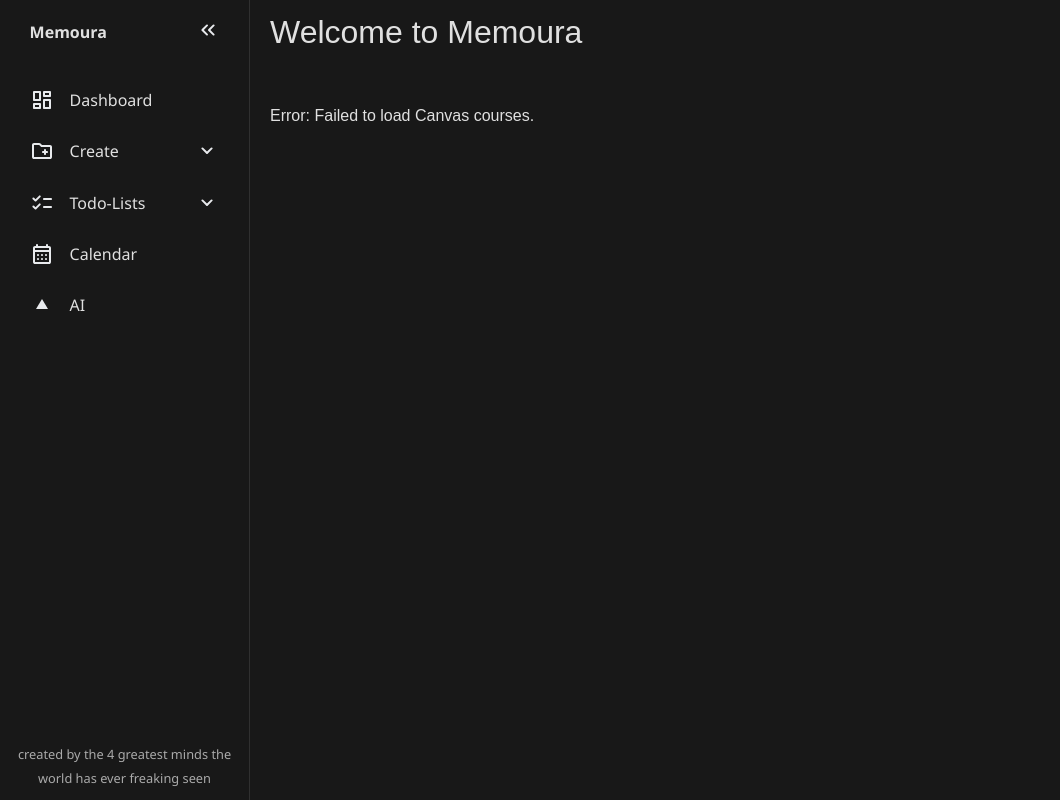
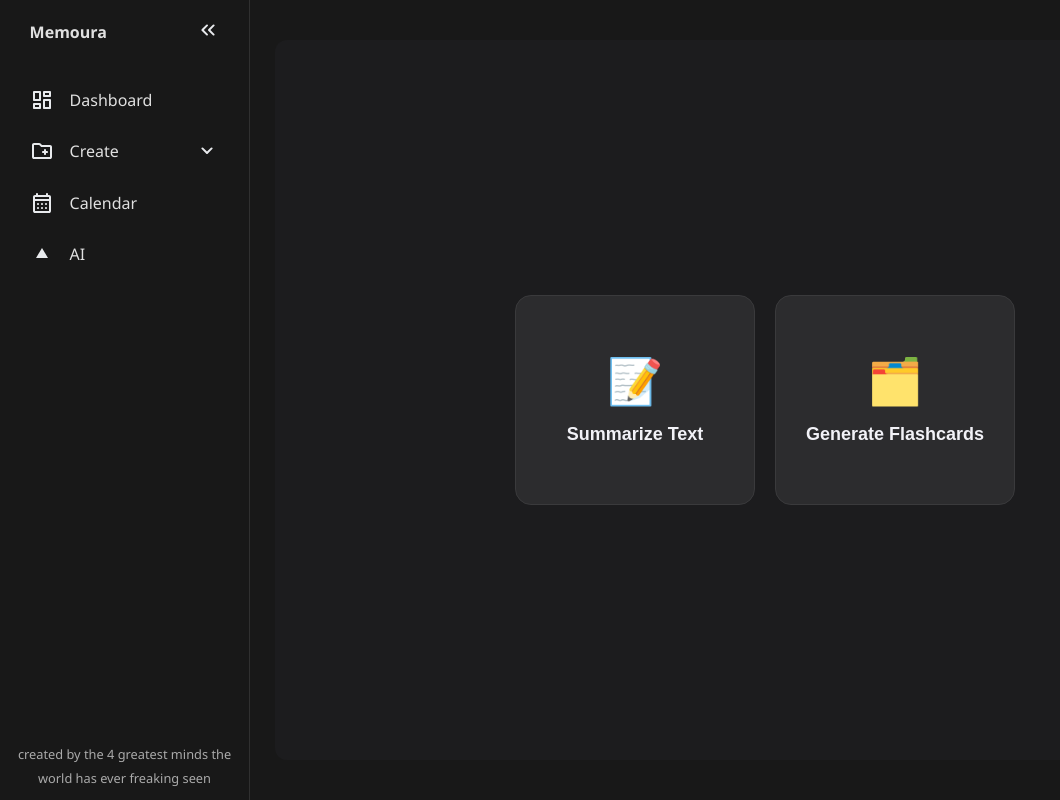
Before and after one commit to LeDuyNg/Memoura, a React (Vite) app: page / in a window 1280 px wide. Both pictures are taken after a click on the link "AI". Shown: the whole page, without its empty margins (0-1060 px from the left). Built offline with nearby package versions, Linux system fonts and the light colour scheme.

Commit message:
Add UI to AI icon

```diff
--- a/src/main/index.js
+++ b/src/main/index.js
@@ -14,8 +14,8 @@
 function createWindow() {
   // Create the browser window.
   const mainWindow = new BrowserWindow({
-    width: 900,
-    height: 670,
+    width: 1200,
+    height: 900,
     show: false,
     autoHideMenuBar: true,
     ...(process.platform === "linux" ? { icon } : {}),
--- a/src/renderer/src/App.jsx
+++ b/src/renderer/src/App.jsx
@@ -5,6 +5,7 @@
 import Sidebar from "./components/Sidebar";
 import Calendar from './components/Calendar';
 import Dashboard from './components/Dashboard';
+import AIView from './components/AIView';
 
 function App() {
   const [activeView, setActiveView] = useState('dashboard');
@@ -104,6 +105,12 @@
             onFileClick={handleFileClick}
           />
         )}
+
+        {activeView === "ai" && (
+          <AIView
+            vaultData={vaultData}
+          />
+        )}
       </div>
     </div>
   );
--- /dev/null
+++ b/src/renderer/src/assets/AIView.css
@@ -0,0 +1,61 @@
+.ai-container {
+  flex: 1;
+  width: 900px;
+  background-color: #1c1c1e;
+  color: #f2f2f7;
+  border-radius: 12px;
+  padding: 40px;
+  font-family: -apple-system, BlinkMacSystemFont, "Segoe UI", Roboto, sans-serif;
+  margin: 40px auto;
+  display: flex;
+  align-items: center; /* Center vertically */
+  justify-content: center; /* Center horizontally */
+  height: 80vh;
+}
+
+.button-wrapper {
+  display: flex;
+  gap: 20px; /* Reduced gap */
+  width: 100%;
+  max-width: 500px; /* Reduced from 700px */
+  justify-content: center;
+}
+
+.ai-card-btn {
+  flex: 1;
+  background: #2c2c2e;
+  border: 1px solid #3a3a3c;
+  border-radius: 16px; /* Slightly smaller radius */
+  padding: 40px 15px; /* Reduced padding from 60px 20px */
+  cursor: pointer;
+  transition: all 0.2s ease-in-out;
+  display: flex;
+  flex-direction: column;
+  align-items: center;
+  justify-content: center;
+  color: #f2f2f7;
+  text-align: center;
+  height: 210px; /* Reduced from 300px */
+}
+
+.ai-card-btn:hover {
+  background: #3a3a3c;
+  transform: translateY(-4px); /* Slightly smaller lift */
+  border-color: #007aff;
+  box-shadow: 0 10px 20px rgba(0,0,0,0.4);
+}
+
+.ai-card-btn:active {
+  transform: scale(0.98);
+}
+
+.ai-card-btn .icon {
+  font-size: 45px; /* Reduced from 64px */
+  margin-bottom: 16px; /* Reduced from 24px */
+}
+
+.ai-card-btn h2 {
+  font-size: 18px; /* Reduced from 24px */
+  margin: 0;
+  font-weight: 600;
+}
--- /dev/null
+++ b/src/renderer/src/components/AIView.jsx
@@ -0,0 +1,39 @@
+import React, { useState } from 'react';
+import '../assets/AIView.css';
+
+function AIView() {
+  // State to track which tool is selected (if you want to expand logic later)
+  const [selectedTool, setSelectedTool] = useState(null);
+
+  const handleToolSelect = (toolName) => {
+    setSelectedTool(toolName);
+    console.log(`Selected tool: ${toolName}`);
+    // You can add logic here later to switch views
+  };
+
+  return (
+    <div className="ai-container">
+      <div className="button-wrapper">
+        {/* Button 1: Summarize */}
+        <button
+          className={`ai-card-btn ${selectedTool === 'summarize' ? 'active' : ''}`}
+          onClick={() => handleToolSelect('summarize')}
+        >
+          <div className="icon">📝</div>
+          <h2>Summarize Text</h2>
+        </button>
+
+        {/* Button 2: Flashcards */}
+        <button
+          className={`ai-card-btn ${selectedTool === 'flashcards' ? 'active' : ''}`}
+          onClick={() => handleToolSelect('flashcards')}
+        >
+          <div className="icon">🗂️</div>
+          <h2>Generate Flashcards</h2>
+        </button>
+      </div>
+    </div>
+  );
+}
+
+export default AIView;
--- a/src/renderer/src/components/Sidebar.jsx
+++ b/src/renderer/src/components/Sidebar.jsx
@@ -81,36 +81,6 @@
           </ul>
         </li>
 
-        {/* --- Todo-Lists Sub-menu --- */}
-        <li>
-          <button
-            onClick={() => handleToggleSubMenu("todo")}
-            className={`dropdown-btn ${
-              openSubMenu === "todo" ? "rotate" : ""
-            }`}
-          >
-            <img src={TodoIcon} alt="Todo Lists" />
-            <span>Todo-Lists</span>
-            <img src={ArrowIcon} alt="Expand" />
-          </button>
-          <ul className={`sub-menu ${openSubMenu === "todo" ? "show" : ""}`}>
-            <div>
-              <li>
-                <a href="#">gavin</a>
-              </li>
-              <li>
-                <a href="#">is</a>
-              </li>
-              <li>
-                <a href="#">the</a>
-              </li>
-              <li>
-                <a href="#">best</a>
-              </li>
-            </div>
-          </ul>
-        </li>
-
         <li>
           <a href="#" id="Calendar Button" onClick={(e) => handleNavClick(e, 'calendar')}>
             <img src={CalendarIcon} alt="Calendar" />
@@ -119,7 +89,7 @@
         </li>
 
         <li>
-          <a href="#">
+          <a href="#" onClick={(e) => handleNavClick(e, 'ai')}>
             <img src={AiIcon} alt="AI" />
             <span>AI</span>
           </a>
```
